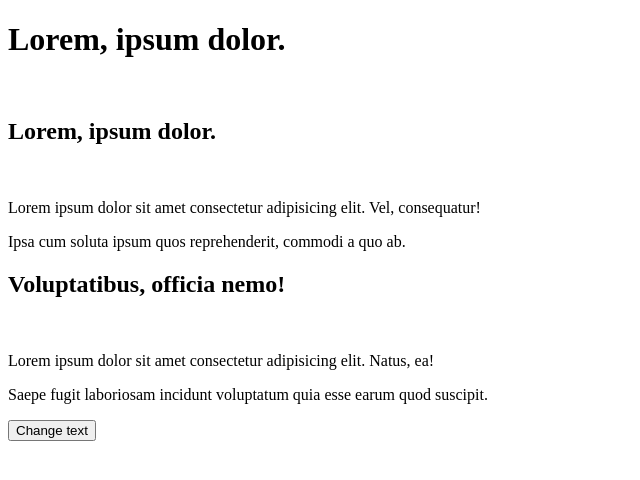
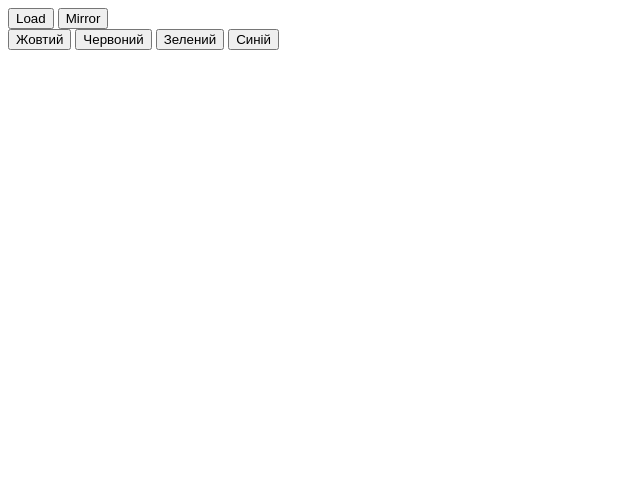
Before and after one commit to KarinaMilko/DOM_CW, a plain HTML site: page index.html in a window 1280 px wide. Shown: the whole page, without its empty margins (0-640 px from the left). Drawn offline with Linux system fonts and the light colour scheme.

Commit message:
Add data

```diff
--- /dev/null
+++ b/assets/js/dataAttr.js
@@ -0,0 +1,28 @@
+"use strict";
+
+const loadingButtons = document.querySelectorAll("button");
+
+console.log("loadingButtons[0] :>> ", loadingButtons[0].dataset.host);
+console.log("loadingButtons[1] :>> ", loadingButtons[1].dataset.host);
+
+loadingButtons.forEach((btn) => (btn.onclick = loadResource));
+
+function loadResource() {
+  // this в обробнику подій - це елемент, для якого подія викликана
+  console.log(`Load resource from ${this.dataset.host}`);
+  console.log(`Load resource by ${this.dataset.userName}`);
+}
+// data-userName => dataset.username
+// data-user-name => dataset.userName
+
+// Task: в контейнер помістити 4 кнопки
+// в залежності від того, на яку натиснули,
+// змінювати bg-колір кнопки або контейнера або body
+
+const buttons = document.querySelectorAll("button[data-color]");
+
+buttons.forEach((btn) => (btn.onclick = setBgColor));
+
+function setBgColor() {
+  this.style.backgroundColor = this.dataset.color;
+}
--- a/index.html
+++ b/index.html
@@ -4,29 +4,17 @@
     <meta charset="UTF-8" />
     <meta name="viewport" content="width=device-width, initial-scale=1.0" />
     <title>Document</title>
-    <script defer src="./assets/js/task1.js"></script>
+    <script defer src="./assets/js/dataAttr.js"></script>
   </head>
   <body>
-    <h1>Lorem, ipsum dolor.</h1>
-    <img src="" alt="" class="mainImg" />
-    <section>
-      <h2>Lorem, ipsum dolor.</h2>
-      <img src="" alt="" class="sectionImage" />
-      <p>
-        Lorem ipsum dolor sit amet consectetur adipisicing elit. Vel,
-        consequatur!
-      </p>
-      <p>Ipsa cum soluta ipsum quos reprehenderit, commodi a quo ab.</p>
-    </section>
-    <section>
-      <h2>Voluptatibus, officia nemo!</h2>
-      <img src="" alt="" class="sectionImage" />
-      <p>Lorem ipsum dolor sit amet consectetur adipisicing elit. Natus, ea!</p>
-      <p>
-        Saepe fugit laboriosam incidunt voluptatum quia esse earum quod
-        suscipit.
-      </p>
-    </section>
-    <button>Change text</button>
+    <button data-host="localhost:5000" data-user-name="Test1">Load</button>
+    <button data-host="localhost:5501" data-user-name="Test2">Mirror</button>
+
+    <div>
+      <button data-color="yellow">Жовтий</button>
+      <button data-color="red">Червоний</button>
+      <button data-color="green">Зелений</button>
+      <button data-color="blue">Синій</button>
+    </div>
   </body>
 </html>
```
